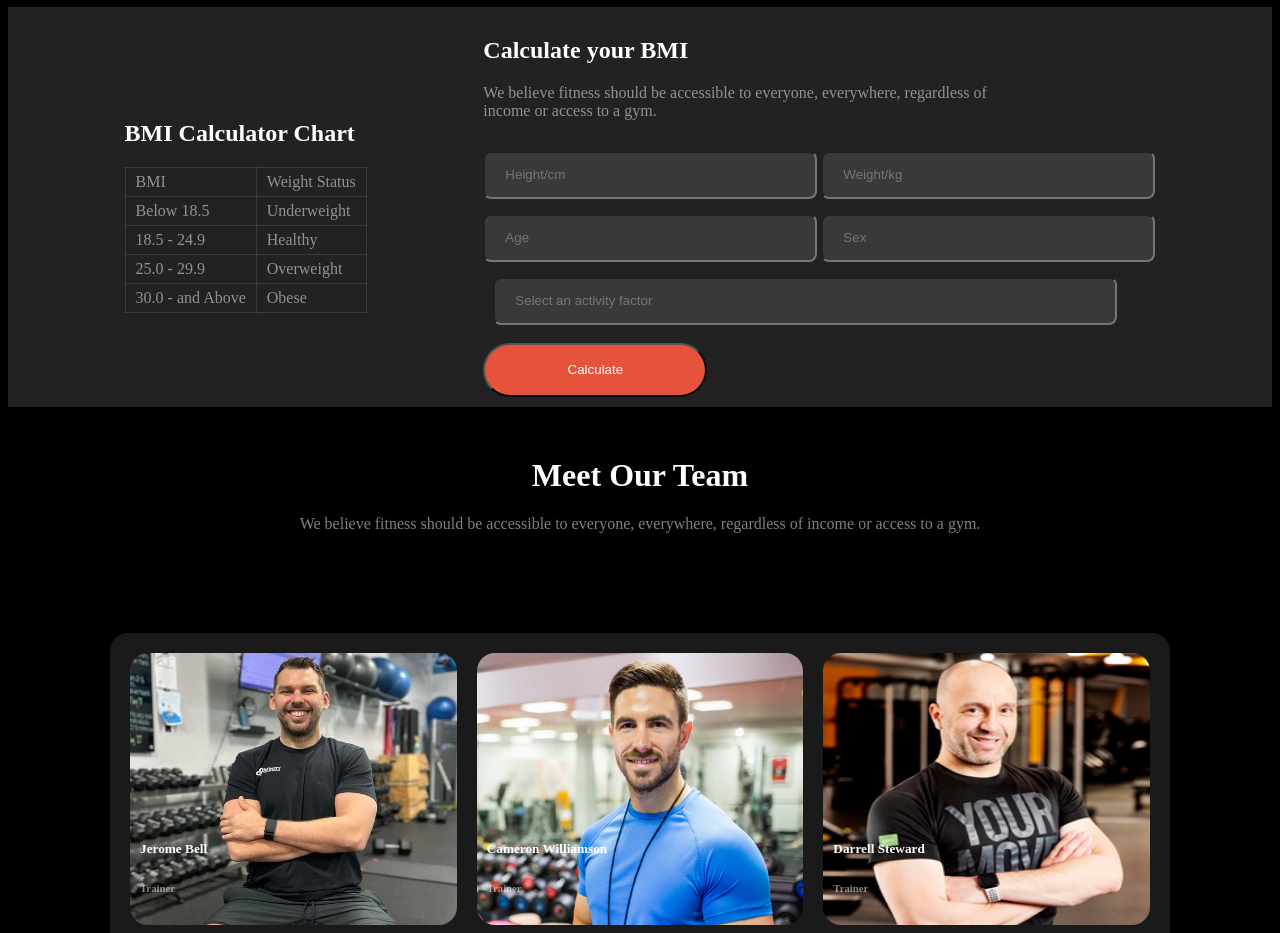
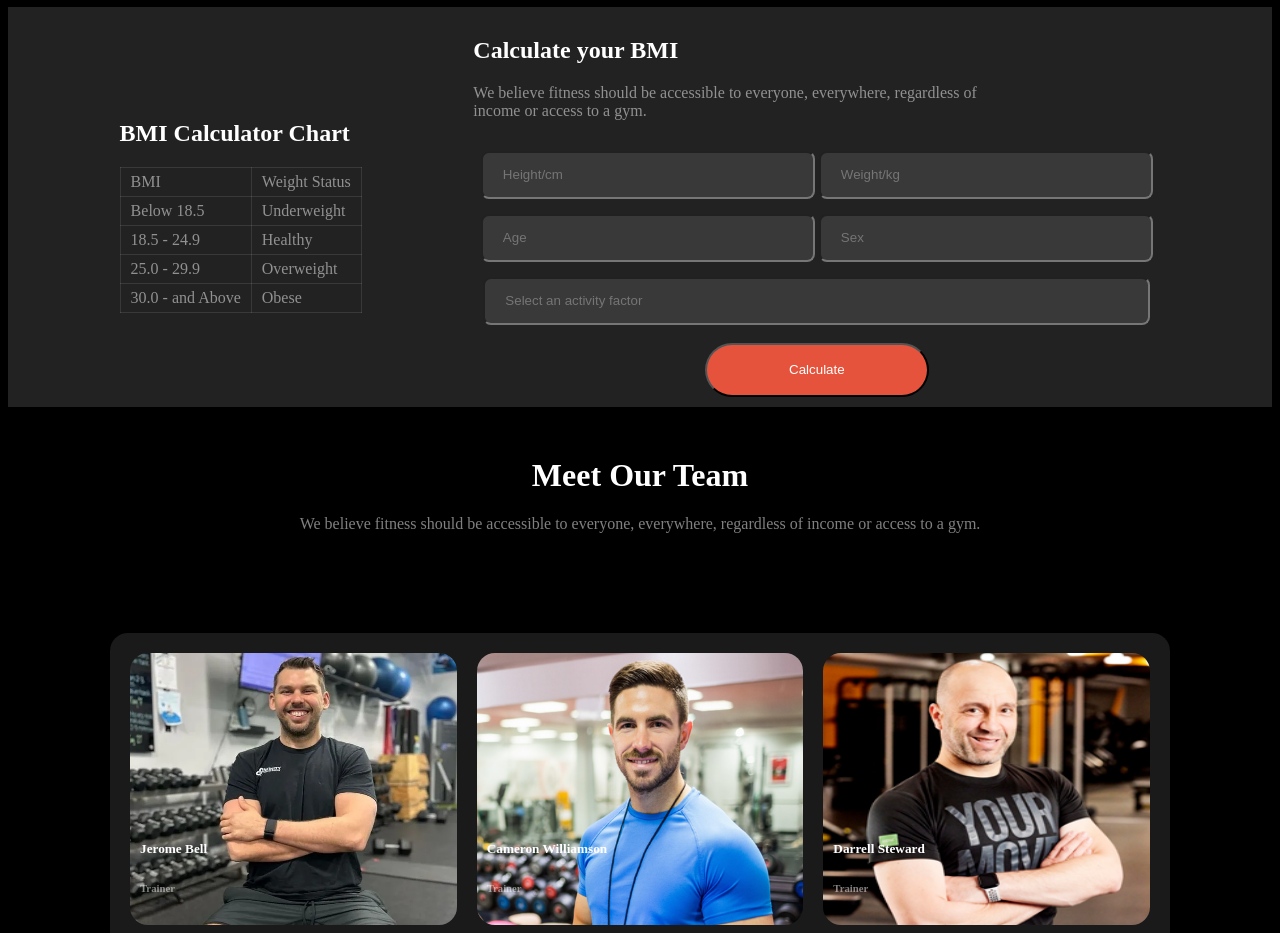
Before and after one commit to tasin0-git/B10A2-versatile-ui, a plain HTML site: page index.html in a window 1280 px wide. Shown: the part 1880-2813 px from the top of the page. Drawn offline with Linux system fonts and the light colour scheme; a web font is replaced by a local one.

Commit message:
added full wesite

```diff
--- a/index.html
+++ b/index.html
@@ -126,6 +126,7 @@
                     <h1 class="title">Calculate your BMI</h1>
                     <p class="description">We believe fitness should be accessible to everyone, everywhere, regardless of <br> income or access to a gym. </p>
                 </div>
+                <div class="input-s">
                 <input class="input" placeholder="Height/cm" type="Height/cm">
                 <input class="input" placeholder="Weight/kg" type="Weight/kg">
                 <br>
@@ -136,6 +137,7 @@
                  <br>
                  <br>
                  <input class="first-btn" type="submit" value="Calculate">
+                </div>
             </div>
         </div>
         </section>
@@ -224,6 +226,7 @@
             </div>
 
         </div>
+        <nav class="line-b"></nav>
         <div>
             <h3 class="title-2 finish">All right reserved @Fitness 2024</h3>
         </div>
--- a/style/geam.css
+++ b/style/geam.css
@@ -201,6 +201,9 @@ table{
 
 
 }
+.input-s{
+    text-align: center;
+}
 .bmi{
     text-align: center;
     margin-top: 100px;
@@ -210,7 +213,7 @@ table{
     margin: 0px 10px;
     border-radius: 8px;
     background: rgba(255, 255, 255, 0.1);
-   width: 580px;
+   width: 623px;
    height: 20px;
    padding: 12px 20px 12px 20px;
    margin-top: 15px;
@@ -268,7 +271,7 @@ table{
 }
 .footer{
     width:cover;
-    height: 355px;
+    height: 400px;
     background: rgba(255, 255, 255, 0.1);
 
 }
```
